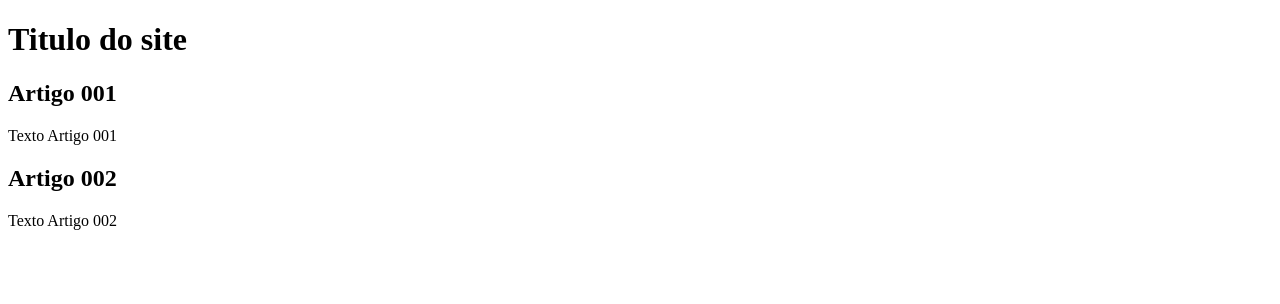
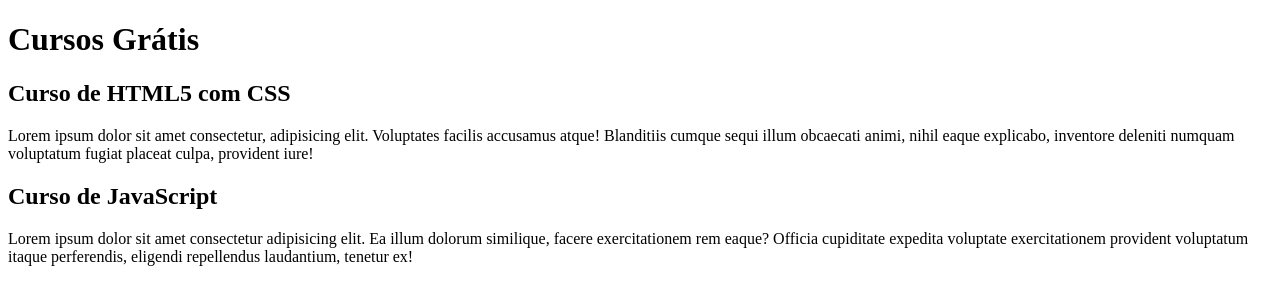
Before and after one commit to Lucasanalista/projeto-site, a plain HTML site: page index.html in a window 1280 px wide. Drawn offline with Linux system fonts and the light colour scheme.

Commit message:
comecei a escrever o centeúdo

```diff
--- a/index.html
+++ b/index.html
@@ -8,15 +8,15 @@
 <body>
     <main>
         <header>
-            <h1>Titulo do site</h1>
+            <h1>Cursos Grátis</h1>
         </header>
         <article>
-                <h2>Artigo 001</h2>
-                <p>Texto Artigo 001</p>
+                <h2>Curso de HTML5 com CSS</h2>
+                <p>Lorem ipsum dolor sit amet consectetur, adipisicing elit. Voluptates facilis accusamus atque! Blanditiis cumque sequi illum obcaecati animi, nihil eaque explicabo, inventore deleniti numquam voluptatum fugiat placeat culpa, provident iure!</p>
             </article>
             <article>
-                <h2>Artigo 002</h2>
-                <p>Texto Artigo 002</p>
+                <h2>Curso de JavaScript</h2>
+                <p>Lorem ipsum dolor sit amet consectetur adipisicing elit. Ea illum dolorum similique, facere exercitationem rem eaque? Officia cupiditate expedita voluptate exercitationem provident voluptatum itaque perferendis, eligendi repellendus laudantium, tenetur ex!</p>
             </article>
 
          </main>
```
